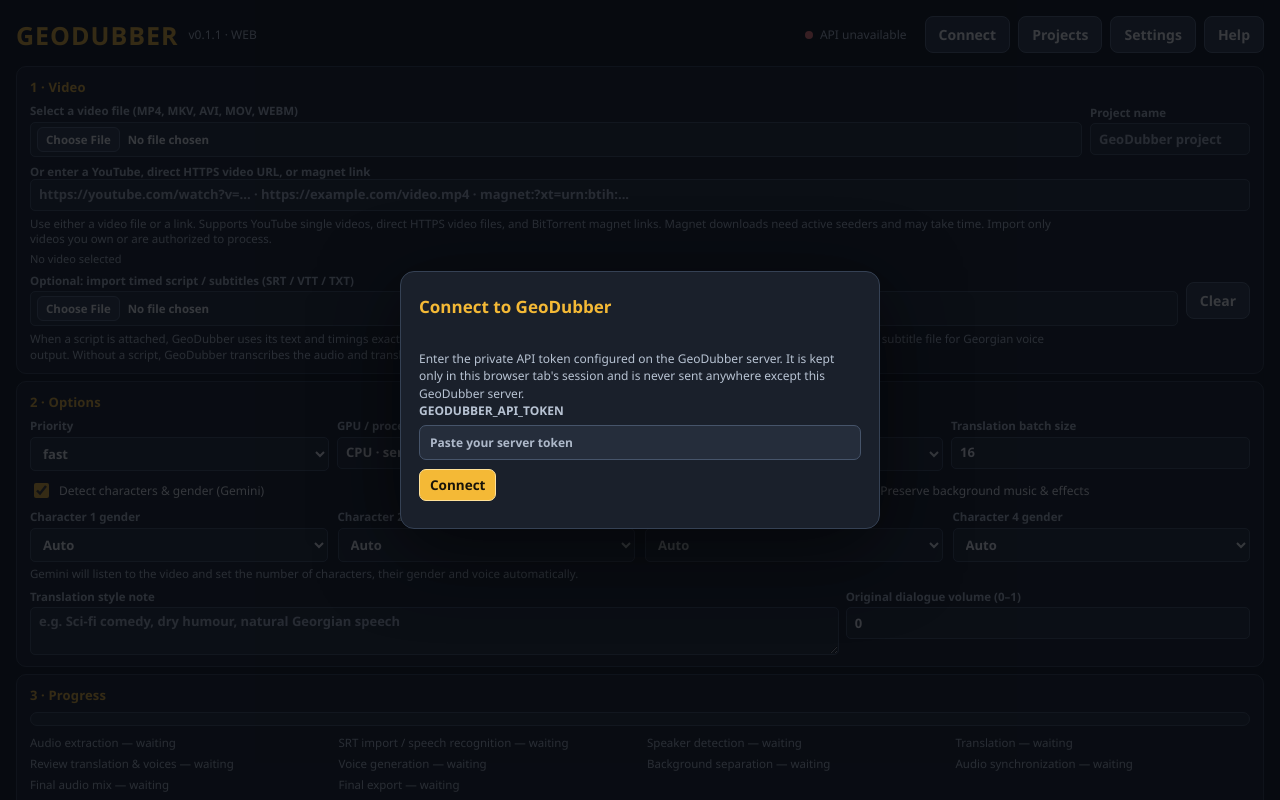
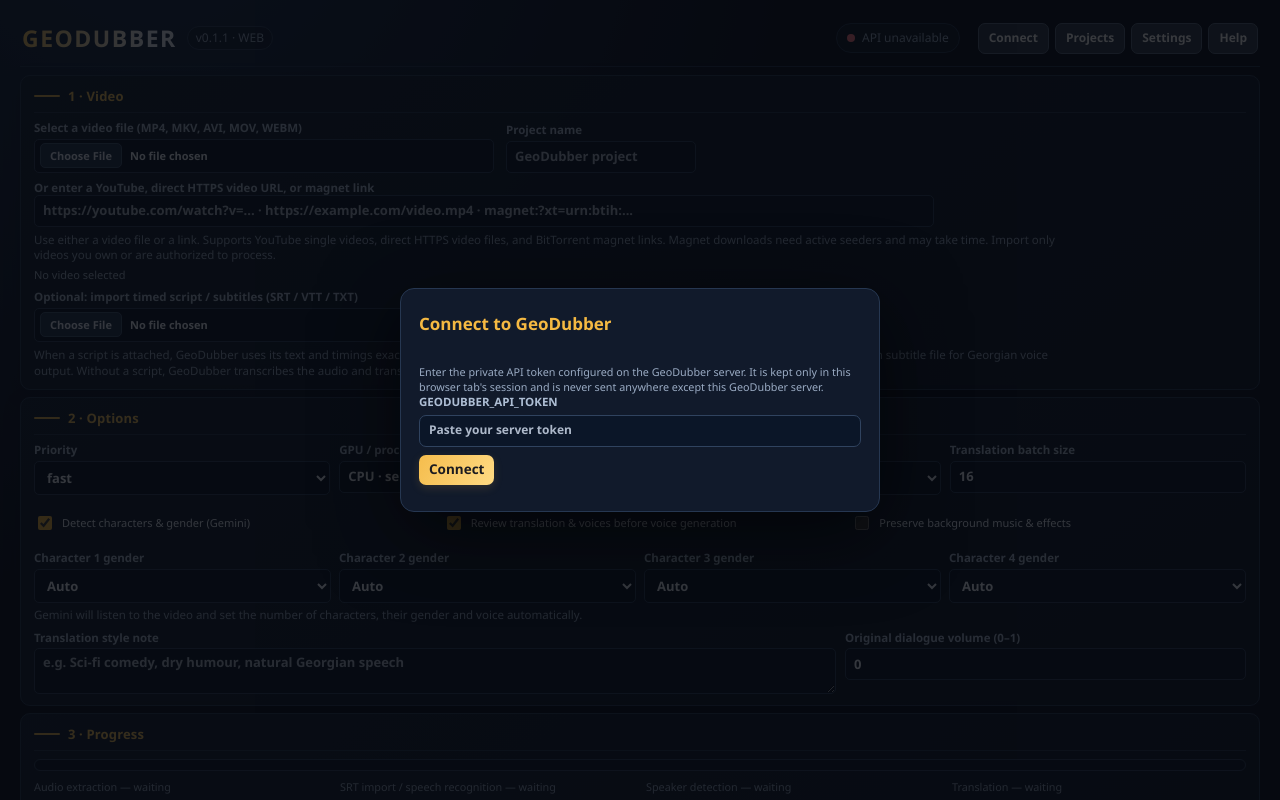
Before and after one commit to misho6344/geo_dubber, a plain HTML site: page web/index.html in a window 1280 px wide. Shown: the top 800 px of the page. Drawn offline with Linux system fonts and the light colour scheme; no server answers.

Commit message:
Polish GeoDubber online UI and compact file controls

```diff
--- a/web/index.html
+++ b/web/index.html
@@ -93,6 +93,108 @@ button,input,select,textarea{font:inherit}button{background:#303b4e;color:#fff;b
  .shell > section.card:nth-of-type(2) .option-checks{grid-template-columns:1fr;gap:7px}
  .shell > section.card:nth-of-type(3) .stages{grid-template-columns:1fr 1fr;column-gap:8px}
  .actions button{flex:1 1 auto}
+}
+
+
+/* GeoDubber visual refinement — compact, balanced workflow */
+:root{
+ --bg:#0b1020;--panel:#111a2b;--panel2:#17243a;--border:#263751;
+ --field:#0c1628;--text:#edf4ff;--muted:#9aabc3;--gold:#f5b942;
+ --green:#65d6a0;--red:#ff7b86;--warn:#ffd08a;
+}
+body{
+ background:radial-gradient(ellipse at 12% -15%,#1d3150 0,transparent 42%),var(--bg);
+ color:var(--text);font-size:13px;line-height:1.4;
+}
+.shell{max-width:1320px;padding:14px 20px 28px}
+.topbar{padding:8px 2px 12px;margin-bottom:8px;border-bottom:1px solid #263751}
+.brand{font-size:23px;letter-spacing:1.5px;background:linear-gradient(100deg,#f7c65e,#f3f6ff 80%);-webkit-background-clip:text;background-clip:text;color:transparent}
+.version{padding:3px 8px;border:1px solid #30425e;border-radius:20px;background:#142139}
+.connection{padding:6px 10px;border:1px solid #263751;border-radius:20px;background:#111b2c}
+.toolbar{gap:6px}
+.toolbar button{min-height:31px;padding:5px 10px;font-size:12px;border-radius:7px}
+.card{
+ background:linear-gradient(145deg,rgba(22,33,53,.98),rgba(15,24,40,.98));
+ border:1px solid #2a3c57;border-radius:11px;
+ padding:12px 14px;margin:8px 0;
+ box-shadow:0 5px 18px #02081730;
+}
+.card h2{
+ display:flex;align-items:center;gap:8px;
+ color:#f6c45b;font-size:13px;font-weight:800;
+ margin:0 0 9px;padding-bottom:7px;border-bottom:1px solid #263751;
+ letter-spacing:.2px
+}
+.card h2:after{content:"";height:2px;width:26px;background:#e9b64f;border-radius:3px;order:-1}
+label{gap:4px;color:#aebed4;font-size:11.5px}
+input,select,textarea{
+ background:#0b1628;border:1px solid #30435f;border-radius:7px;
+ padding:6px 9px;min-height:32px;color:#f1f6ff;font-size:12px
+}
+input:focus,select:focus,textarea:focus{border-color:#eab64d;box-shadow:0 0 0 2px #eab64d20}
+button{min-height:32px;padding:6px 11px;border-radius:7px;font-size:12px}
+button.primary{background:linear-gradient(120deg,#f5bd4d,#ffda83);border:0;color:#1b1b20;box-shadow:0 3px 10px #e9b64f25}
+button:hover{transform:translateY(-1px)}
+button:disabled{transform:none}
+.hint{font-size:10.8px;line-height:1.35;margin:5px 0 0;color:#9aabc3}
+.filemeta{font-size:10.8px;margin-top:4px;color:#a8b8ce}
+.row{gap:10px}
+.shell>section.card:nth-of-type(1) .row.stack{
+ display:flex;align-items:end;gap:12px;margin-top:7px!important
+}
+.shell>section.card:nth-of-type(1) .row.stack>label.grow{
+ flex:0 1 460px;max-width:460px
+}
+.shell>section.card:nth-of-type(1) .row.stack>label[style*="width:190px"]{
+ flex:0 0 190px;width:190px!important
+}
+.shell>section.card:nth-of-type(1) input[type=file]{
+ display:block;width:100%;max-width:100%;height:34px;min-height:34px;
+ padding:3px 5px;font-size:11px;background:#0b1628;
+}
+.shell>section.card:nth-of-type(1) input[type=file]::file-selector-button{
+ height:25px;margin:0 8px 0 0;padding:3px 9px;
+ border:1px solid #425875;border-radius:5px;background:#243650;
+ color:#eaf2ff;font:600 11px "Segoe UI",Arial,sans-serif;cursor:pointer
+}
+.shell>section.card:nth-of-type(1)>label[style*="display:block"]{margin-top:8px!important;max-width:900px}
+.shell>section.card:nth-of-type(1) .row.stack:has(#scriptFile){align-items:end}
+.shell>section.card:nth-of-type(1) .row.stack:has(#scriptFile)>label.grow{flex:0 1 460px;max-width:460px}
+.shell>section.card:nth-of-type(1) .row.stack:has(#scriptFile)>button{flex:0 0 auto;min-width:64px}
+.shell>section.card:nth-of-type(2) .grid{grid-template-columns:repeat(4,minmax(130px,1fr));gap:9px}
+.shell>section.card:nth-of-type(2) .option-checks{
+ grid-template-columns:repeat(3,minmax(0,1fr));gap:7px 14px;margin:9px 0
+}
+.shell>section.card:nth-of-type(2) .check{font-size:11px;gap:7px;line-height:1.3}
+.shell>section.card:nth-of-type(2) .check input{width:14px;height:14px;flex:0 0 14px}
+.shell>section.card:nth-of-type(2) #characters{grid-template-columns:repeat(4,minmax(0,1fr));gap:8px}
+.shell>section.card:nth-of-type(2) .grid.two{grid-template-columns:minmax(0,2fr) minmax(180px,1fr);gap:9px}
+.shell>section.card:nth-of-type(2) textarea{min-height:42px;max-height:72px}
+.shell>section.card:nth-of-type(3) .progress{height:12px;margin:5px 0 7px;background:#0b1628;border-color:#30435f}
+.shell>section.card:nth-of-type(3) .progress>div{background:linear-gradient(90deg,#e8ad3d,#ffe08a)}
+.shell>section.card:nth-of-type(3) .stages{grid-template-columns:repeat(4,minmax(0,1fr));gap:3px 12px}
+.shell>section.card:nth-of-type(3) .stage{font-size:10.8px;padding:2px 0}
+.actions{gap:6px;margin:8px 0}
+.actions button{min-height:30px;padding:5px 10px;font-size:11.5px}
+.log{background:#081221;border-color:#263751;border-radius:7px}
+.pill{background:#0c182b;border-color:#30435f}
+@media(max-width:900px){
+ .shell{padding:10px 12px 22px}
+ .shell>section.card:nth-of-type(2) .grid,.shell>section.card:nth-of-type(2) #characters{grid-template-columns:repeat(2,minmax(0,1fr))}
+ .shell>section.card:nth-of-type(2) .option-checks{grid-template-columns:repeat(2,minmax(0,1fr))}
+ .shell>section.card:nth-of-type(3) .stages{grid-template-columns:repeat(2,minmax(0,1fr))}
+}
+@media(max-width:560px){
+ .shell{padding:8px}
+ .card{padding:10px;margin:6px 0}
+ .shell>section.card:nth-of-type(1) .row.stack{align-items:stretch;flex-direction:column}
+ .shell>section.card:nth-of-type(1) .row.stack>label.grow,
+ .shell>section.card:nth-of-type(1) .row.stack>label[style*="width:190px"],
+ .shell>section.card:nth-of-type(1) .row.stack:has(#scriptFile)>label.grow{width:100%!important;max-width:none;flex:1}
+ .shell>section.card:nth-of-type(2) .grid,.shell>section.card:nth-of-type(2) #characters,
+ .shell>section.card:nth-of-type(2) .grid.two,.shell>section.card:nth-of-type(2) .option-checks{grid-template-columns:1fr}
+ .shell>section.card:nth-of-type(3) .stages{grid-template-columns:repeat(2,minmax(0,1fr))}
+ .topbar{gap:7px}.topbar .toolbar{width:100%}
 }
 
 </style>
```
